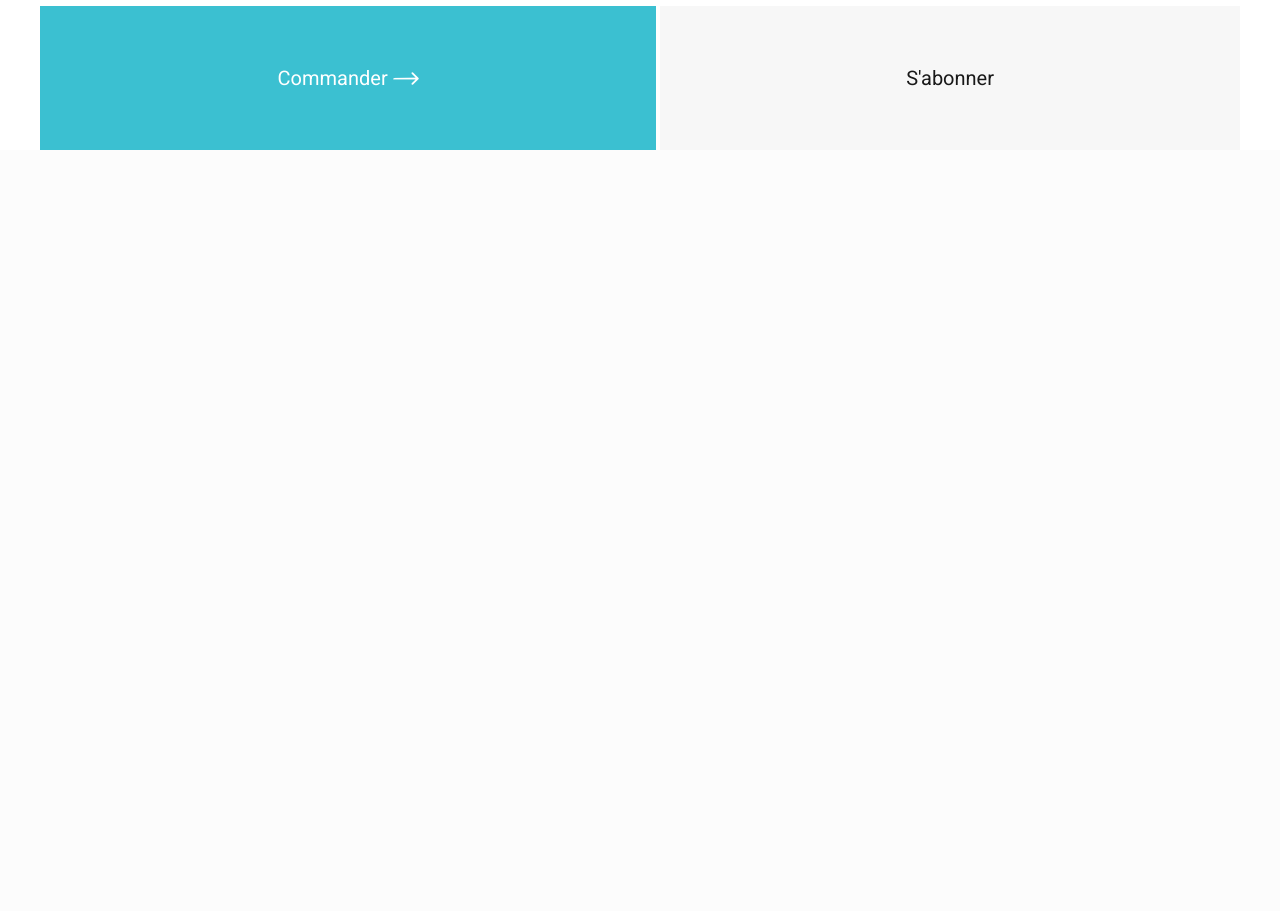
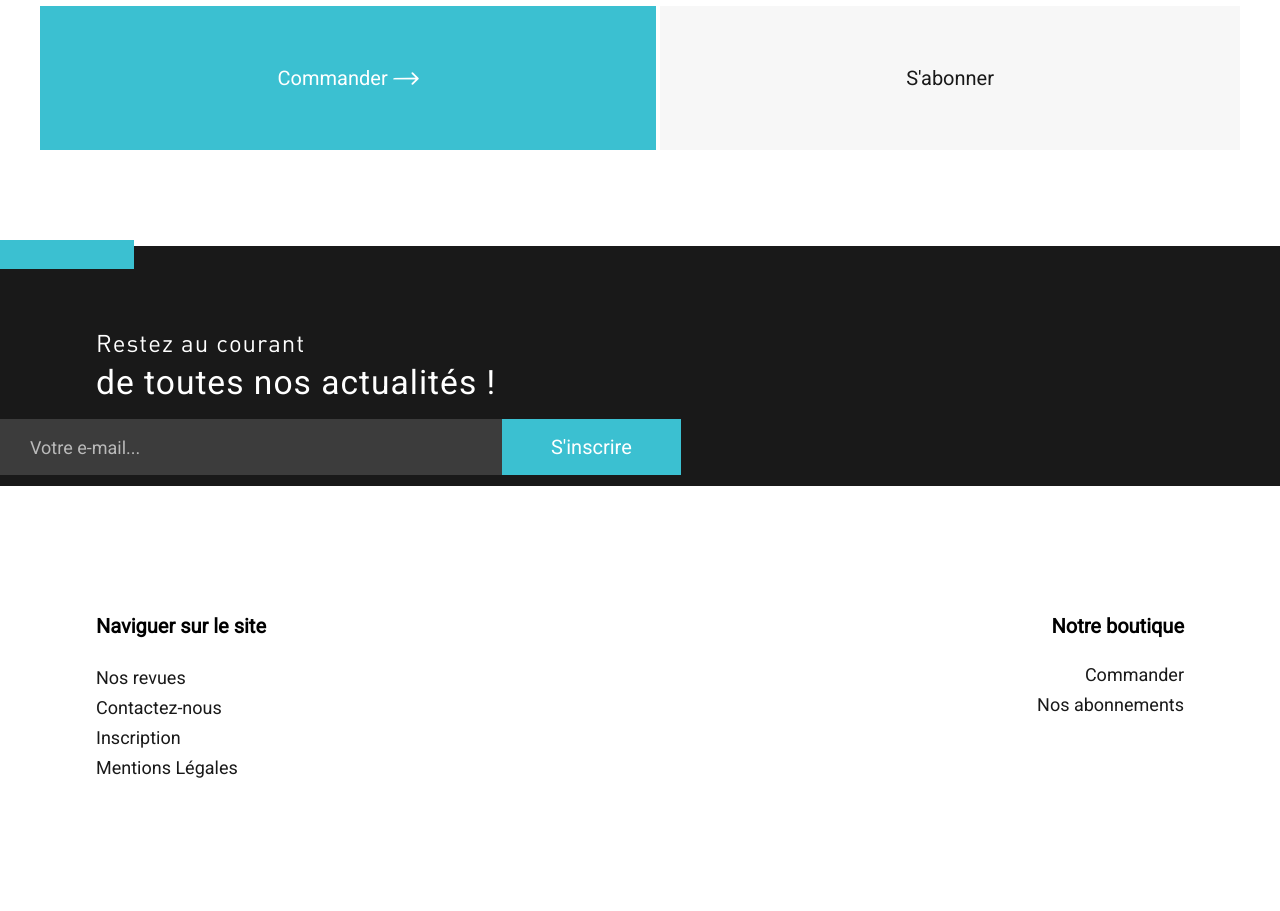
Before and after one commit to Clement-picot6/Semaine-Intensive-G4, a PHP site: page /boutique.html in a window 1280 px wide. Shown: the part 1702-2613 px from the top of the page. Before the commit the page ends 1852 px from the top, so only its background shows below. Run offline with PHP 8.4, Linux system fonts and the light colour scheme.

Commit message:
correction css html footer

```diff
--- a/integration/boutique.html
+++ b/integration/boutique.html
@@ -54,5 +54,35 @@
 			<button>S'abonner</button>
 		</div>
 	</main>
+
+	<div class="newsletter">
+		<div class="inner-newsletter">
+				<div class="blue"></div>
+					<p class="slogan">Restez au courant <span class="return">de toutes nos actualités !</span></p>
+				</div>
+				<div class="subscribe">
+					<form action="#">
+						<input type="email" name="email" placeholder="Votre e-mail..." pattern="[a-z0-9._%+-]+@[a-z0-9.-]+\.[a-z]{2,3}$">
+						<input type="submit" name="inscrit_newsletter" value="S'inscrire">
+					</form>
+				</div>
+		</div>
+	</div>
+	<footer>
+		<div class="inner-footer">
+			<div class="navigate">
+				<h3>Naviguer sur le site</h3>
+				<a href="#">Nos revues</a>
+				<a href="#">Contactez-nous</a>
+				<a href="#">Inscription</a>
+				<a href="#">Mentions Légales</a>
+			</div>
+			<div class="boutique">
+				<h3>Notre boutique</h3>
+				<a href="#">Commander</a>
+				<a href="#">Nos abonnements</a>
+			</div>
+		</div>
+	</footer>
 </body>
 </html>
--- a/integration/sass/partials/_footer.scss
+++ b/integration/sass/partials/_footer.scss
@@ -1,35 +1,34 @@
-.pouet {
-	height: 13vh;
+
+footer {
+	padding: 4em 0;
+
+	.inner-footer {
+		width: $width;
+		margin: 0 auto;
+		@include clearfix;
+		padding: 4em 0;
+	}
+
+	h3 {
+		margin-bottom: 15%;
+		font-size: 20px;
+	}
+
+	a {
+		display: block;
+		color: $black;
+		font-size: 18px;
+		line-height: 30px;
+	}
 }
 
-footer {
-	background-color: white;
+footer .navigate {
+	float: left;
+	font-family: $dinR;
 }
 
-footer div:nth-child(1) {
-	float: left;
-	list-style: none;
-	font-family: 'din_regular', sans-serif;
-	margin: 10%;
-}
-
-footer div:nth-child(2) {
+footer .boutique {
 	float: right;
-	list-style: none;
-	font-family: 'din_regular', sans-serif;
-	margin: 10%;
+	font-family: $dinR;
 	text-align: right;
 }
-
-footer div h3 {
-	margin-bottom: 15%;
-	font-size: 22px;
-}
-
-footer div a {
-	text-decoration: none;
-	color: black;
-	font-size: 20px;
-	display: block;
-	line-height: 30px;
-}
--- a/integration/sass/partials/_newsletter.scss
+++ b/integration/sass/partials/_newsletter.scss
@@ -1,62 +1,80 @@
-/* FOOTER */
-
 
 .newsletter {
-	float: left;
+	position: relative;
 	width: 100%;
 	height: 30vh;
-	background-color: #191919;
+	background: $black;
+	margin-top: 6em;
+	padding-top: 5em;
+
+	.inner-newsletter {
+		width: $width;
+		margin: 0 auto;
+		@include clearfix;
+	}
 }
 
-
-.newsletter div:nth-child(1) {
-	position: relative;
+.newsletter div.blue {
+	position: absolute;
 	width: 10.5%;
 	height: 12%;
-	background-color: #3BC0D1;
+	background: $blue;
 	left: 0;
-	top: -14px;
+	top: -6px;
 }
 
-.newsletter div:nth-child(2) {
-	font-size: 32px;
-	color: white;
-	font-family: 'din_regular', sans-serif;
+.newsletter .slogan {
+	width: 39%;
+	// display: inline-block;
+	float: left;
+	font-size: 1.5em;
+	color: #fff;
+	font-family: $dinR;
 	letter-spacing: 1px;
-	float: left;
-	line-height: 6vh;
-	margin: 3% 0 0 10%;
+	line-height: 1.4;
+	span {
+		color: #fff;
+		font-size: 1.4em;
+	}
 }
 
+div.subscribe {
+	width: 56%;
+	float: left;
+	// display: inline-block;
+	margin-top: .8em;
 
-.newsletter input[type="email"] {
-	float: left;
-	width: 35%;
-	height: 8vh;
-	font-size: 20px;
-	padding-left: 30px;
-	margin: 5% 0 0 7%;
-	color: #FFFFFF;
-	border: none;
-	outline: none;
-	background-color: #3C3C3C;
-	font-family: 'Roboto', sans-serif;
+	form {
+		@include clearfix;
 	}
 
-.newsletter input::-webkit-input-placeholder {
+	input[type="email"] {
+		float: left;
+		width: 70%;
+		height: 7vh;
+		font-size: 18px;
+		padding-left: 30px;
+		color: #FFF;
+		border: none;
+		background: #3C3C3C;
+		font-family: $roboto;
+	}
+
+	input::-webkit-input-placeholder {
 		color: #BABABA;
 	}
 
-.newsletter input[type="submit"] {
+	input[type="submit"] {
+		width: 25%;
 		float: left;
-	width: 13%;
-	height: 8vh;
-	margin-top: 5%;
+		height: 7vh;
 		font-size: 20px;
-	color: #FFFFFF;
+		color: #FFF;
 		border: none;
 		outline: none;
 		cursor: pointer;
-	background-color: #3BC0D1;
-	font-family: 'Roboto', sans-serif;
+		background-color: $blue;
+		font-family: $roboto;
 	}
+
+}
--- a/integration/sass/screen.scss
+++ b/integration/sass/screen.scss
@@ -12,6 +12,10 @@ $dinB: 'DIN Bold', sans-serif;
 $roboto: 'Roboto', sans-serif;
 $width: 85%;
 
+.return {
+  display: block;
+}
+
 @import "partials/fonts";
 @import "partials/reset";
 @import "partials/clearfix";
--- a/integration/stylesheets/screen.css
+++ b/integration/stylesheets/screen.css
@@ -1,3 +1,8 @@
+/* line 15, ../sass/screen.scss */
+.return {
+  display: block;
+}
+
 @font-face {
   font-family: 'DIN Light';
   src: url(../fonts/Din/din_light.ttf);
@@ -182,69 +187,93 @@ main {
   right: 0;
 }
 
-/* FOOTER */
-/* line 4, ../sass/partials/_newsletter.scss */
+/* line 2, ../sass/partials/_newsletter.scss */
 .newsletter {
-  float: left;
+  position: relative;
   width: 100%;
   height: 30vh;
-  background-color: #191919;
+  background: #191919;
+  margin-top: 6em;
+  padding-top: 5em;
+}
+/* line 10, ../sass/partials/_newsletter.scss */
+.newsletter .inner-newsletter {
+  width: 85%;
+  margin: 0 auto;
+}
+/* line 3, ../sass/partials/_clearfix.scss */
+.newsletter .inner-newsletter:after {
+  content: "";
+  display: table;
+  clear: both;
 }
 
-/* line 12, ../sass/partials/_newsletter.scss */
-.newsletter div:nth-child(1) {
-  position: relative;
+/* line 17, ../sass/partials/_newsletter.scss */
+.newsletter div.blue {
+  position: absolute;
   width: 10.5%;
   height: 12%;
-  background-color: #3BC0D1;
+  background: #3BC0D1;
   left: 0;
-  top: -14px;
+  top: -6px;
 }
 
-/* line 21, ../sass/partials/_newsletter.scss */
-.newsletter div:nth-child(2) {
-  font-size: 32px;
-  color: white;
-  font-family: 'din_regular', sans-serif;
+/* line 26, ../sass/partials/_newsletter.scss */
+.newsletter .slogan {
+  width: 39%;
+  float: left;
+  font-size: 1.5em;
+  color: #fff;
+  font-family: "DIN Regular", sans-serif;
   letter-spacing: 1px;
-  float: left;
-  line-height: 6vh;
-  margin: 3% 0 0 10%;
+  line-height: 1.4;
+}
+/* line 35, ../sass/partials/_newsletter.scss */
+.newsletter .slogan span {
+  color: #fff;
+  font-size: 1.4em;
 }
 
-/* line 32, ../sass/partials/_newsletter.scss */
-.newsletter input[type="email"] {
+/* line 41, ../sass/partials/_newsletter.scss */
+div.subscribe {
+  width: 56%;
   float: left;
-  width: 35%;
-  height: 8vh;
-  font-size: 20px;
+  margin-top: .8em;
+}
+/* line 3, ../sass/partials/_clearfix.scss */
+div.subscribe form:after {
+  content: "";
+  display: table;
+  clear: both;
+}
+/* line 51, ../sass/partials/_newsletter.scss */
+div.subscribe input[type="email"] {
+  float: left;
+  width: 70%;
+  height: 7vh;
+  font-size: 18px;
   padding-left: 30px;
-  margin: 5% 0 0 7%;
-  color: #FFFFFF;
+  color: #FFF;
   border: none;
-  outline: none;
-  background-color: #3C3C3C;
-  font-family: 'Roboto', sans-serif;
+  background: #3C3C3C;
+  font-family: "Roboto", sans-serif;
 }
-
-/* line 46, ../sass/partials/_newsletter.scss */
-.newsletter input::-webkit-input-placeholder {
+/* line 63, ../sass/partials/_newsletter.scss */
+div.subscribe input::-webkit-input-placeholder {
   color: #BABABA;
 }
-
-/* line 50, ../sass/partials/_newsletter.scss */
-.newsletter input[type="submit"] {
+/* line 67, ../sass/partials/_newsletter.scss */
+div.subscribe input[type="submit"] {
+  width: 25%;
   float: left;
-  width: 13%;
-  height: 8vh;
-  margin-top: 5%;
+  height: 7vh;
   font-size: 20px;
-  color: #FFFFFF;
+  color: #FFF;
   border: none;
   outline: none;
   cursor: pointer;
   background-color: #3BC0D1;
-  font-family: 'Roboto', sans-serif;
+  font-family: "Roboto", sans-serif;
 }
 
 /* line 2, ../sass/_revues.scss */
@@ -433,8 +462,7 @@ section.region .inner-region .head-region span::before {
   width: 50%;
 }
 
-/***** 	 BOUTIQUE 	*****/
-/* line 3, ../sass/_boutique.scss */
+/* line 2, ../sass/_boutique.scss */
 body .fil_arianne a, span {
   display: inline-block;
   color: #191919;
@@ -444,22 +472,22 @@ body .fil_arianne a, span {
   letter-spacing: 1px;
 }
 
-/* line 12, ../sass/_boutique.scss */
+/* line 11, ../sass/_boutique.scss */
 body .fil_arianne span {
   padding: 0 2%;
 }
 
-/* line 16, ../sass/_boutique.scss */
+/* line 15, ../sass/_boutique.scss */
 body .fil_arianne a:nth-child(3) {
   color: #3BC0D1;
 }
 
-/* line 20, ../sass/_boutique.scss */
+/* line 19, ../sass/_boutique.scss */
 .container_table div {
   margin-top: 8%;
 }
 
-/* line 24, ../sass/_boutique.scss */
+/* line 23, ../sass/_boutique.scss */
 .container_table div h1 {
   color: black;
   font-family: "Roboto", sans-serif;
@@ -469,7 +497,7 @@ body .fil_arianne a:nth-child(3) {
   padding-bottom: 1%;
 }
 
-/* line 33, ../sass/_boutique.scss */
+/* line 32, ../sass/_boutique.scss */
 .container_table div p {
   color: #191919;
   font-family: "Roboto", sans-serif;
@@ -479,7 +507,7 @@ body .fil_arianne a:nth-child(3) {
   padding-bottom: 3%;
 }
 
-/* line 42, ../sass/_boutique.scss */
+/* line 41, ../sass/_boutique.scss */
 .container_table div:nth-child(1) p::after {
   content: " commande";
   color: #191919;
@@ -490,7 +518,7 @@ body .fil_arianne a:nth-child(3) {
   padding-bottom: 1%;
 }
 
-/* line 52, ../sass/_boutique.scss */
+/* line 51, ../sass/_boutique.scss */
 .container_table div:nth-child(2) p::after {
   content: " abonnement";
   color: #191919;
@@ -501,18 +529,18 @@ body .fil_arianne a:nth-child(3) {
   padding-bottom: 1%;
 }
 
-/* line 63, ../sass/_boutique.scss */
+/* line 62, ../sass/_boutique.scss */
 .container_table div img {
   width: 100%;
 }
 
-/* line 67, ../sass/_boutique.scss */
+/* line 66, ../sass/_boutique.scss */
 .container_button {
   width: 100%;
   margin-top: 13%;
 }
 
-/* line 72, ../sass/_boutique.scss */
+/* line 71, ../sass/_boutique.scss */
 .container_button button:nth-child(1) {
   float: left;
   padding: 5% 19.8%;
@@ -526,7 +554,7 @@ body .fil_arianne a:nth-child(3) {
   cursor: pointer;
 }
 
-/* line 85, ../sass/_boutique.scss */
+/* line 84, ../sass/_boutique.scss */
 .container_button button:nth-child(2) {
   float: right;
   padding: 5% 20.5%;
@@ -540,15 +568,14 @@ body .fil_arianne a:nth-child(3) {
   cursor: pointer;
 }
 
-/***** 	 BOUTIQUE STEP 1	*****/
-/* line 103, ../sass/_boutique.scss */
+/* line 97, ../sass/_boutique.scss */
 .container_signin {
   float: left;
   width: 100%;
   background-color: #F7F7F7;
 }
 
-/* line 109, ../sass/_boutique.scss */
+/* line 103, ../sass/_boutique.scss */
 .container_signin .container_steps {
   display: inline-block;
   float: left;
@@ -557,64 +584,64 @@ body .fil_arianne a:nth-child(3) {
   padding-bottom: 10%;
 }
 
-/* line 117, ../sass/_boutique.scss */
+/* line 111, ../sass/_boutique.scss */
 .container_signin .container_steps p {
-  color: white;
-  font-family: 'Roboto', sans-serif;
+  color: #fff;
+  font-family: "Roboto", sans-serif;
   font-weight: 400;
   font-size: 150px;
   text-align: center;
 }
 
-/* line 126, ../sass/_boutique.scss */
+/* line 120, ../sass/_boutique.scss */
 .container_signin .container_steps div {
-  border-bottom: solid white 10px;
+  border-bottom: solid #fff 10px;
   margin-left: 35%;
   width: 30%;
 }
 
-/* line 132, ../sass/_boutique.scss */
+/* line 126, ../sass/_boutique.scss */
 .container_signin .container_steps p:nth-child(1) {
   padding-top: 22%;
 }
 
-/* line 137, ../sass/_boutique.scss */
+/* line 131, ../sass/_boutique.scss */
 .container_signin .container_fields {
   width: 60%;
   float: left;
 }
 
-/* line 143, ../sass/_boutique.scss */
+/* line 137, ../sass/_boutique.scss */
 .container_signin .container_fields p {
-  color: black;
-  font-family: 'Roboto', sans-serif;
+  color: #191919;
+  font-family: "Roboto", sans-serif;
   font-weight: 400;
   font-size: 16px;
 }
 
-/* line 151, ../sass/_boutique.scss */
+/* line 145, ../sass/_boutique.scss */
 .left_fields {
   float: left;
   margin: 16% 5% 0 22%;
 }
 
-/* line 156, ../sass/_boutique.scss */
+/* line 150, ../sass/_boutique.scss */
 .left_fields p {
   padding-top: 15%;
 }
 
-/* line 160, ../sass/_boutique.scss */
+/* line 154, ../sass/_boutique.scss */
 .right_fields {
   float: left;
   margin-top: 16%;
 }
 
-/* line 165, ../sass/_boutique.scss */
+/* line 159, ../sass/_boutique.scss */
 .right_fields p {
   padding-top: 15%;
 }
 
-/* line 169, ../sass/_boutique.scss */
+/* line 163, ../sass/_boutique.scss */
 .container_fields input[type="text"], input[type="tel"], input[type="mail"] {
   background-color: #EEEEEE;
   padding: 10px 50px 10px 20px;
@@ -623,17 +650,17 @@ body .fil_arianne a:nth-child(3) {
   font-size: 15px;
 }
 
-/* line 177, ../sass/_boutique.scss */
+/* line 171, ../sass/_boutique.scss */
 .container_btn_fields {
   float: right;
 }
 
-/* line 181, ../sass/_boutique.scss */
+/* line 175, ../sass/_boutique.scss */
 .container_btn_fields button {
   float: right;
   color: white;
   background-color: #3BC0D1;
-  font-family: 'Roboto', sans-serif;
+  font-family: "Roboto", sans-serif;
   font-weight: 400;
   font-size: 16px;
   padding: 3% 10%;
@@ -642,18 +669,18 @@ body .fil_arianne a:nth-child(3) {
   cursor: pointer;
 }
 
-/* line 194, ../sass/_boutique.scss */
+/* line 188, ../sass/_boutique.scss */
 .container_btn_previous {
   float: left;
   margin-top: 10%;
 }
 
-/* line 199, ../sass/_boutique.scss */
+/* line 193, ../sass/_boutique.scss */
 .container_btn_previous button {
   float: left;
   color: white;
   background-color: #191919;
-  font-family: 'Roboto', sans-serif;
+  font-family: "Roboto", sans-serif;
   font-weight: 400;
   font-size: 16px;
   padding: 3% 10%;
@@ -848,44 +875,44 @@ body .fil_arianne a:nth-child(3) {
   cursor: pointer;
 }
 
-/* line 1, ../sass/partials/_footer.scss */
-.pouet {
-  height: 13vh;
+/* line 2, ../sass/partials/_footer.scss */
+footer {
+  padding: 4em 0;
+}
+/* line 5, ../sass/partials/_footer.scss */
+footer .inner-footer {
+  width: 85%;
+  margin: 0 auto;
+  padding: 4em 0;
+}
+/* line 3, ../sass/partials/_clearfix.scss */
+footer .inner-footer:after {
+  content: "";
+  display: table;
+  clear: both;
+}
+/* line 12, ../sass/partials/_footer.scss */
+footer h3 {
+  margin-bottom: 15%;
+  font-size: 20px;
+}
+/* line 17, ../sass/partials/_footer.scss */
+footer a {
+  display: block;
+  color: #191919;
+  font-size: 18px;
+  line-height: 30px;
 }
 
-/* line 5, ../sass/partials/_footer.scss */
-footer {
-  background-color: white;
+/* line 25, ../sass/partials/_footer.scss */
+footer .navigate {
+  float: left;
+  font-family: "DIN Regular", sans-serif;
 }
 
-/* line 9, ../sass/partials/_footer.scss */
-footer div:nth-child(1) {
-  float: left;
-  list-style: none;
-  font-family: 'din_regular', sans-serif;
-  margin: 10%;
-}
-
-/* line 16, ../sass/partials/_footer.scss */
-footer div:nth-child(2) {
+/* line 30, ../sass/partials/_footer.scss */
+footer .boutique {
   float: right;
-  list-style: none;
-  font-family: 'din_regular', sans-serif;
-  margin: 10%;
+  font-family: "DIN Regular", sans-serif;
   text-align: right;
 }
-
-/* line 24, ../sass/partials/_footer.scss */
-footer div h3 {
-  margin-bottom: 15%;
-  font-size: 22px;
-}
-
-/* line 29, ../sass/partials/_footer.scss */
-footer div a {
-  text-decoration: none;
-  color: black;
-  font-size: 20px;
-  display: block;
-  line-height: 30px;
-}
```
Also changed, not shown: integration/footer.html (+9 -6 lines), integration/sass/_boutique.scss (+11 -17 lines). Lines whose indentation alone changed are shown as unchanged.
